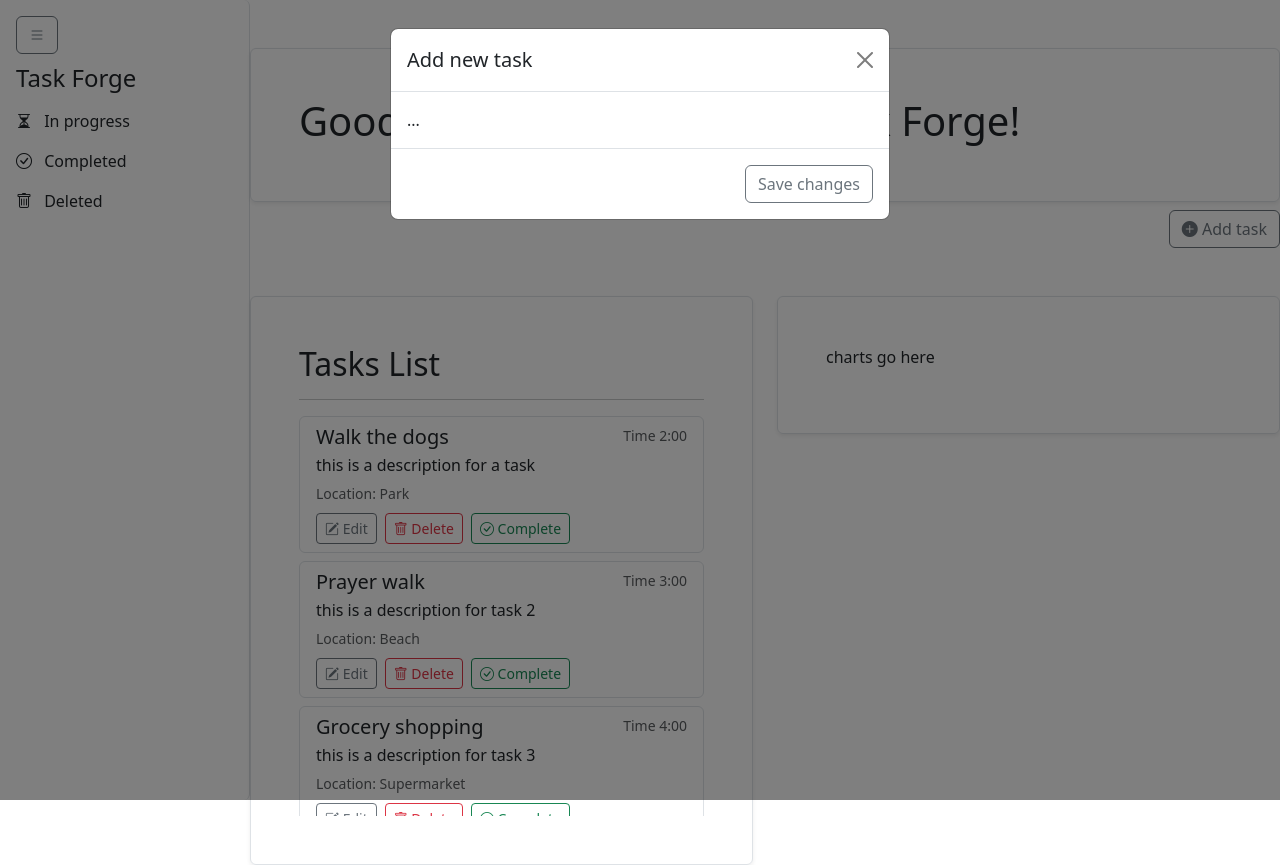
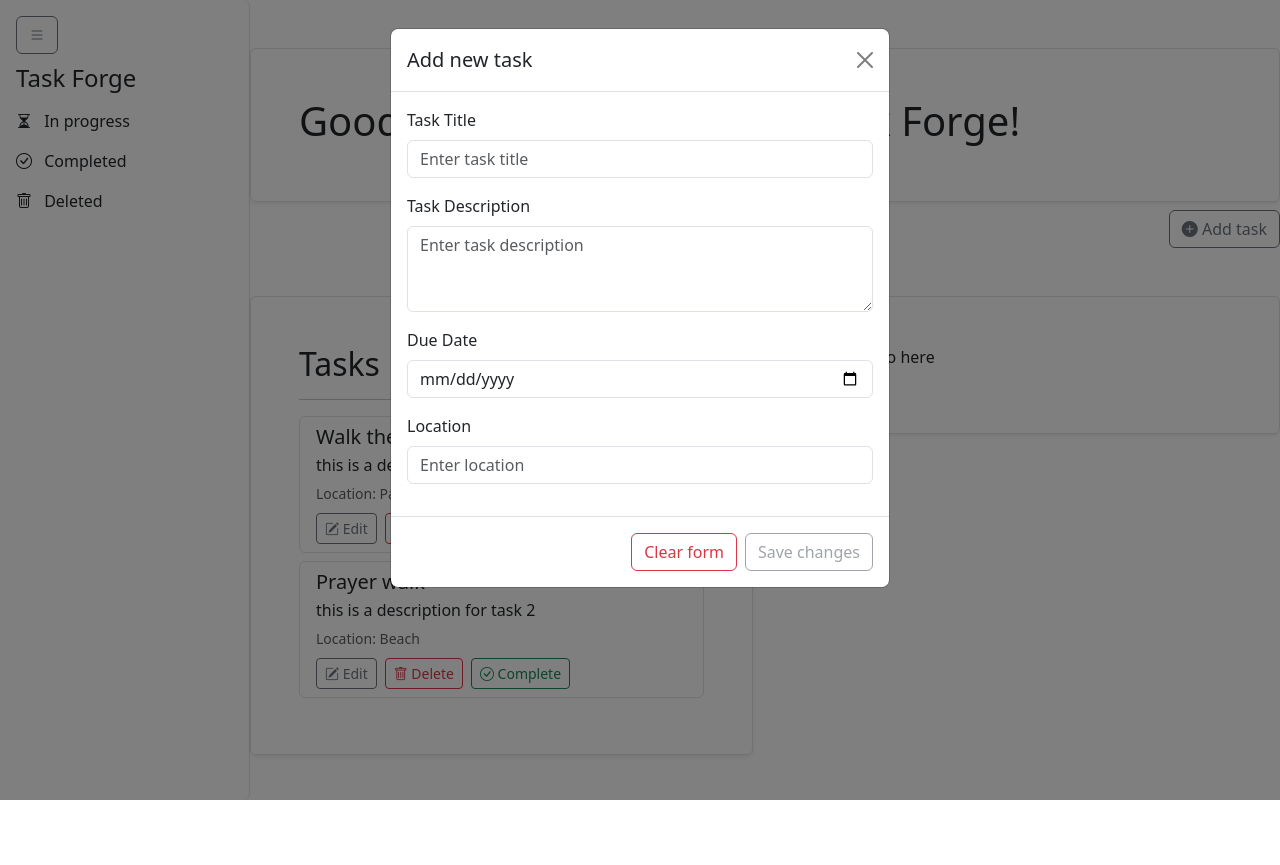
Before and after one commit to Jasonbayf-97/task-forge, an Angular app in the folder project-app/: page /in-progress in a window 1280 px wide. Both pictures are taken after a click on the button "Add task". After the commit the page ends 800 px from the top, so only its background shows below. Built offline with nearby package versions, Linux system fonts and the light colour scheme.

Commit message:
Implementing add new task functionaility

```diff
--- a/project-app/src/app/app.html
+++ b/project-app/src/app/app.html
@@ -34,45 +34,7 @@
     <div class="container border rounded-2 mt-5 p-5 shadow-sm">
       <h1 class="fw-lighter">{{ dashboardMessage() }}</h1>
     </div>
-    <div class="container mt-2 p-0 d-flex justify-content-end">
-      <button
-        type="button"
-        class="btn btn-outline-secondary"
-        data-bs-toggle="modal"
-        data-bs-target="#exampleModal"
-      >
-        <i class="bi bi-plus-circle-fill"></i> Add task
-      </button>
-
-      <!-- Modal -->
-      <div
-        class="modal fade"
-        id="exampleModal"
-        tabindex="-1"
-        aria-labelledby="exampleModalLabel"
-        aria-hidden="true"
-      >
-        <div class="modal-dialog">
-          <div class="modal-content">
-            <div class="modal-header">
-              <h5 class="modal-title" id="exampleModalLabel">Add new task</h5>
-              <button
-                type="button"
-                class="btn-close"
-                data-bs-dismiss="modal"
-                aria-label="Close"
-              ></button>
-            </div>
-            <div class="modal-body">...</div>
-            <div class="modal-footer">
-              <button type="button" class="btn btn-outline-secondary">
-                Save changes
-              </button>
-            </div>
-          </div>
-        </div>
-      </div>
-    </div>
+    <app-task-modal></app-task-modal>
 
     <div class="container p-0">
       <div class="row">
--- a/project-app/src/app/app.ts
+++ b/project-app/src/app/app.ts
@@ -1,10 +1,11 @@
 import { Component } from '@angular/core';
 import { RouterLink, RouterOutlet } from '@angular/router';
 import { NAVBAR_ROUTE_CONFIG } from '../shared/config/navbar.route.config';
+import { TaskModal } from '../shared/components/task-modal/task-modal';
 
 @Component({
   selector: 'app-root',
-  imports: [RouterOutlet, RouterLink],
+  imports: [RouterOutlet, RouterLink, TaskModal],
   templateUrl: './app.html',
   styleUrl: './app.scss',
 })
--- a/project-app/src/app/task-progress/task-progress.html
+++ b/project-app/src/app/task-progress/task-progress.html
@@ -7,11 +7,11 @@
 } @else if(tasks.length > 0) {
 
 <div style="max-height: 400px; overflow-y: auto">
-  @for(task of tasks; track task.name){
+  @for(task of tasks; track task.title){
   <div class="list-group mb-2">
     <div class="list-group-item" aria-current="true">
       <div class="d-flex w-100 justify-content-between">
-        <h5 class="mb-1">{{ task.name }}</h5>
+        <h5 class="mb-1">{{ task.title }}</h5>
         <small class="text-muted">Time {{ task.time }}</small>
       </div>
       <p class="mb-1">{{ task.description }}</p>
--- a/project-app/src/app/task-progress/task-progress.ts
+++ b/project-app/src/app/task-progress/task-progress.ts
@@ -1,4 +1,6 @@
-import { Component } from '@angular/core';
+import { Component, OnInit } from '@angular/core';
+import { DynamicAPI } from '../../shared/services/dynamic-api';
+import { ITask } from '../../shared/interface/task.interface';
 
 @Component({
   selector: 'app-task-progress',
@@ -6,27 +8,16 @@ import { Component } from '@angular/core';
   templateUrl: './task-progress.html',
   styleUrl: './task-progress.scss',
 })
-export class TaskProgress {
-  tasks = [
-    {
-      name: 'Walk the dogs',
-      description: 'this is a description for a task',
-      time: '2:00',
-      location: 'Park',
-    },
-    {
-      name: 'Prayer walk',
-      description: 'this is a description for task 2',
-      time: '3:00',
-      location: 'Beach',
-    },
-    {
-      name: 'Grocery shopping',
-      description: 'this is a description for task 3',
-      time: '4:00',
-      location: 'Supermarket',
-    },
-  ];
+export class TaskProgress implements OnInit {
+  tasks: ITask[] = [];
 
-  constructor() {}
+  constructor(private service: DynamicAPI) {}
+
+  ngOnInit(): void {
+    this.getTasks();
+  }
+
+  getTasks() {
+    this.tasks = this.service.getTasks();
+  }
 }
--- /dev/null
+++ b/project-app/src/shared/components/task-modal/task-modal.html
@@ -0,0 +1,107 @@
+<div class="container mt-2 p-0 d-flex justify-content-end">
+  <button
+    type="button"
+    class="btn btn-outline-secondary"
+    data-bs-toggle="modal"
+    data-bs-target="#exampleModal"
+  >
+    <i class="bi bi-plus-circle-fill"></i> Add task
+  </button>
+
+  <div
+    class="modal fade"
+    id="exampleModal"
+    tabindex="-1"
+    aria-labelledby="exampleModalLabel"
+    aria-hidden="true"
+  >
+    <div class="modal-dialog">
+      <div class="modal-content">
+        <div class="modal-header">
+          <h5 class="modal-title" id="exampleModalLabel">Add new task</h5>
+          <button
+            type="button"
+            class="btn-close"
+            data-bs-dismiss="modal"
+            aria-label="Close"
+          ></button>
+        </div>
+        <div class="modal-body">
+          <form [formGroup]="form" (ngSubmit)="onSubmit()">
+            <div class="mb-3">
+              <label for="taskTitle" class="form-label">Task Title</label>
+              <input
+                formControlName="title"
+                type="text"
+                class="form-control"
+                id="taskTitle"
+                placeholder="Enter task title"
+              />
+              @if(f['title'].invalid && f['title'].touched) {
+              <span class="text-danger">Title is required</span>
+              }
+            </div>
+            <div class="mb-3">
+              <label for="taskDescription" class="form-label"
+                >Task Description</label
+              >
+              <textarea
+                class="form-control"
+                formControlName="description"
+                id="taskDescription"
+                rows="3"
+                placeholder="Enter task description"
+              ></textarea>
+              @if(f['description'].invalid && f['description'].touched) {
+              <span class="text-danger">Description is required</span>
+              }
+            </div>
+            <div class="mb-3">
+              <label for="dueDate" class="form-label">Due Date</label>
+              <input
+                type="date"
+                class="form-control"
+                id="dueDate"
+                formControlName="dueDate"
+              />
+              @if(f['dueDate'].invalid && f['dueDate'].touched) {
+              <span class="text-danger">Due date is required</span>
+              }
+            </div>
+            <div class="mb-3">
+              <label for="locationTitle" class="form-label">Location</label>
+              <input
+                formControlName="location"
+                type="text"
+                class="form-control"
+                id="location"
+                placeholder="Enter location"
+              />
+              @if(f['location'].invalid && f['location'].touched) {
+              <span class="text-danger">Location is required</span>
+              }
+            </div>
+          </form>
+        </div>
+        <div class="modal-footer">
+          <button
+            type="button"
+            class="btn btn-outline-danger"
+            (click)="resetForm()"
+          >
+            Clear form
+          </button>
+          <button
+            type="button"
+            class="btn btn-outline-secondary"
+            [disabled]="form.invalid"
+            (click)="onSubmit()"
+            data-bs-dismiss="modal"
+          >
+            Save changes
+          </button>
+        </div>
+      </div>
+    </div>
+  </div>
+</div>
--- /dev/null
+++ b/project-app/src/shared/components/task-modal/task-modal.ts
@@ -0,0 +1,47 @@
+import { Component } from '@angular/core';
+import {
+  FormBuilder,
+  FormControl,
+  FormGroup,
+  ReactiveFormsModule,
+  Validators,
+} from '@angular/forms';
+import { DynamicAPI } from '../../services/dynamic-api';
+
+@Component({
+  selector: 'app-task-modal',
+  imports: [ReactiveFormsModule],
+  templateUrl: './task-modal.html',
+  styleUrl: './task-modal.scss',
+})
+export class TaskModal {
+  form!: FormGroup;
+
+  constructor(private fb: FormBuilder, private service: DynamicAPI) {
+    this.buildForm();
+  }
+
+  buildForm() {
+    this.form = this.fb.group({
+      title: ['', Validators.required],
+      description: ['', Validators.required],
+      dueDate: ['', Validators.required],
+      location: ['', Validators.required],
+    });
+  }
+
+  get f() {
+    return this.form.controls;
+  }
+
+  resetForm() {
+    this.form.reset();
+  }
+
+  onSubmit() {
+    if (this.form.invalid) {
+      return;
+    }
+    this.service.postTask(this.form.value);
+  }
+}
--- /dev/null
+++ b/project-app/src/shared/interface/task.interface.ts
@@ -0,0 +1,6 @@
+export interface ITask {
+  title: string;
+  description: string;
+  time: string;
+  location: string;
+}
--- /dev/null
+++ b/project-app/src/shared/mock/task.mock.ts
@@ -0,0 +1,14 @@
+export const TASK_MOCK = [
+  {
+    title: 'Walk the dogs',
+    description: 'this is a description for a task',
+    time: '2:00',
+    location: 'Park',
+  },
+  {
+    title: 'Prayer walk',
+    description: 'this is a description for task 2',
+    time: '3:00',
+    location: 'Beach',
+  },
+];
--- /dev/null
+++ b/project-app/src/shared/services/dynamic-api.ts
@@ -0,0 +1,18 @@
+import { Injectable } from '@angular/core';
+import { ITask } from '../interface/task.interface';
+import { TASK_MOCK } from '../mock/task.mock';
+
+@Injectable({
+  providedIn: 'root',
+})
+export class DynamicAPI {
+  task: any = TASK_MOCK;
+
+  getTasks(): ITask[] {
+    return this.task;
+  }
+
+  postTask(newTask: ITask): ITask[] {
+    return this.task.push(newTask);
+  }
+}
```
Also changed, not shown: project-app/src/shared/components/task-modal/task-modal.scss (added), 1 other file (tests, documents, lock files or other folders).
